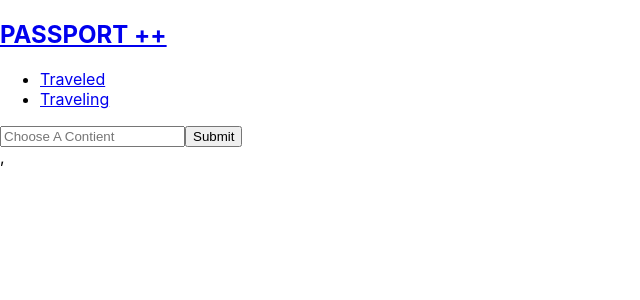
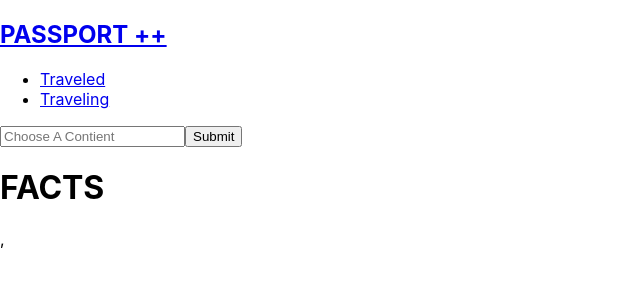
Before and after one commit to Chidinma98/API-Project, a React (Create React App) app: page /traveled in a window 1280 px wide. Shown: the top 300 px of the page, without its empty margins (0-640 px from the left). Built offline with nearby package versions, Linux system fonts and the light colour scheme.

Commit message:
project with working info

```diff
--- a/src/App.js
+++ b/src/App.js
@@ -77,13 +77,13 @@ class App extends Component {
   showInfo = async (place) => {
     const fact = await axios.get( `https://restcountries.eu/rest/v2/name/${place}?fullText=true`)
 
+  const detail = fact.data[0]
 
-console.log(fact.data)
 
-// this.setState({
-//   name:fact.data.name,
-//   flag:''
-// })
+this.setState({
+  name:detail.name,
+  flag:''
+})
 
   }
 
@@ -123,9 +123,9 @@ console.log(fact.data)
             showInfo = {this.showInfo}
           />} />
 
-          <Route exact path='/traveled' render={() => <Traveled traveled={this.state.traveled} showInfo = {this.showInfo}/>} />
+          <Route exact path='/traveled' render={() => <Traveled traveled={this.state.traveled} showInfo = {this.showInfo} name = {this.state.name}/>} />
 
-          <Route exact path='/traveling' render={() => <Traveling continent={this.state.continent} traveling={this.state.traveling} showInfo = {this.showInfo}/>} />
+          <Route exact path='/traveling' render={() => <Traveling continent={this.state.continent} traveling={this.state.traveling} showInfo = {this.showInfo}/>} name = {this.state.name}/>
 
           <Route exact path='/country'
 
--- a/src/Components/Traveled.js
+++ b/src/Components/Traveled.js
@@ -11,9 +11,14 @@ class Traveled extends Component {
         return (
             <div>
 
+                <div className='destination'>
+                    {this.props.traveled.map((travel, index) => <h1 key={index} onClick={() => (this.props.showInfo(travel.name))}> {travel.name}</h1>)}
+                </div>
 
-                {this.props.traveled.map((travel, index) => <h1 key={index} onClick = {() =>(this.props.showInfo(travel.name))}> {travel.name}</h1>)}
-
+                <div className='details'>
+                    <h1>FACTS</h1>
+                    <h2>{this.props.name}</h2>
+                </div>
 
             </div>
         )
--- a/src/Components/Traveling.js
+++ b/src/Components/Traveling.js
@@ -11,7 +11,7 @@ class Traveling extends Component {
         return (
             <div>
 
-{this.props.traveling.map((travel, index)=> <h1 key = {index}> {travel.name } </h1> )}
+{this.props.traveling.map((travel, index)=> <h1 key = {index}onClick = { () =>(this.props.showInfo(travel.name))}> {travel.name } </h1> )}
             </div>
         )
 
```
